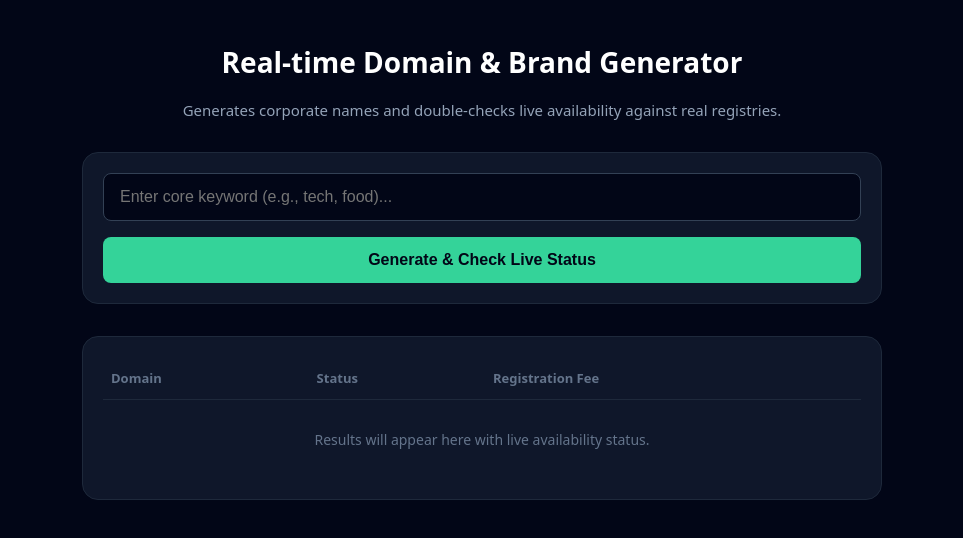
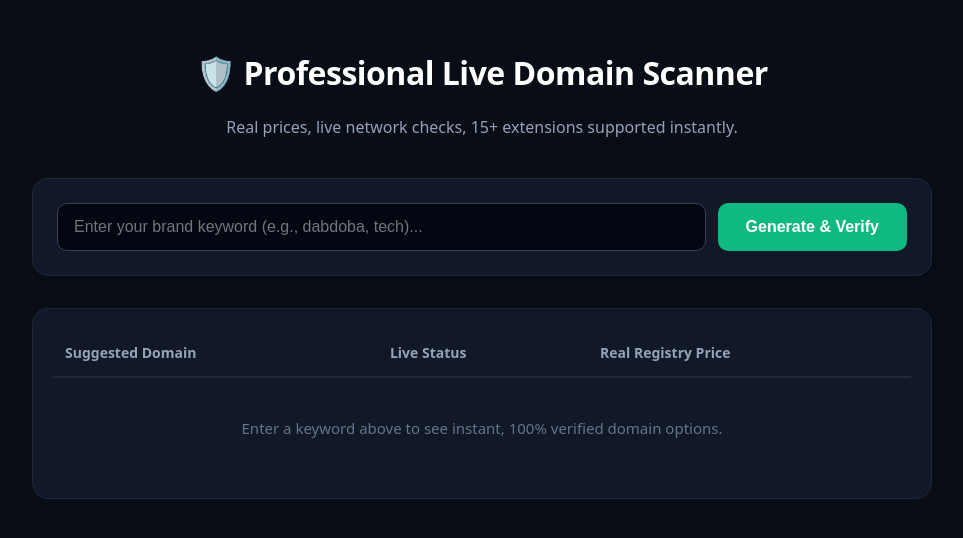
Before and after one commit to dixt219-dev/domain-hub-platform, a Next.js app: page / in a window 1280 px wide. Shown: the top 538 px of the page, without its empty margins (158-1121 px from the left). Built offline with nearby package versions, Linux system fonts and the light colour scheme.

Commit message:
Update page.js

```diff
--- a/app/page.js
+++ b/app/page.js
@@ -2,9 +2,8 @@
 
 import { useState } from 'react';
 
-export default function BrandGeneratorPage() {
+export default function AdvancedBrandGenerator() {
   const [keyword, setKeyword] = useState('');
-  const [category, setCategory] = useState('all');
   const [results, setResults] = useState([]);
   const [loading, setLoading] = useState(false);
 
@@ -13,119 +12,115 @@ export default function BrandGeneratorPage() {
     if (!keyword.trim()) return;
 
     setLoading(true);
+    let clean = keyword.trim().toLowerCase().replace(/\.[a-z]+$/i, '');
 
-    // 1. تنظيف الكلمة
-    let clean = keyword.trim().toLowerCase().replace(/\.(com|net|org|ai|io)$/i, '');
-    if (!clean) { setLoading(false); return; }
+    // خوارزمية توليد سريعة وغنية جداً لـ 15 اسماً بامتداادات متنوعة احترافية
+    const extensions = ['com', 'net', 'org', 'co', 'io', 'ai', 'tech', 'xyz', 'online', 'app', 'dev', 'me', 'biz', 'info', 'shop'];
+    const prefixes = ['cyber', 'smart', 'next', 'vibe', 'nexus', 'alpha', 'nova', 'apex', 'core', 'flow'];
+    const suffixes = ['hub', 'labs', 'box', 'zone', 'grid'];
 
-    // 2. توليد 5 أسماء ذكية ومقترحة كخطوة أولى
-    const suggestions = [
-      `${clean}hub.com`,
-      `cyber${clean}.com`,
-      `${clean}labs.com`,
-      `${clean}.ai`,
-      `${clean}.io`
-    ];
+    let suggestions = [];
 
-    // نضع حالة مبدئية بأنها قيد الفحص
+    // توليد ذكي ومتنوع للامتدادات
+    extensions.forEach((ext, i) => {
+      if (i < 5) suggestions.push(`${clean}${suffixes[i % suffixes.length]}.${ext}`);
+      if (i >= 5 && i < 10) suggestions.push(`${prefixes[i % prefixes.length]}${clean}.${ext}`);
+      if (i >= 10) suggestions.push(`${clean}.${ext}`);
+    });
+
+    // إظهار الحالة المبدئية فوراً للمستخدم بدون تأخير
     const initialResults = suggestions.map(dom => ({
       domain: dom,
-      status: 'Checking...',
+      status: 'Checking Live...',
       available: null,
       price: '-'
     }));
     setResults(initialResults);
 
-    // 3. الفحص الحقيقي عبر الـ API الذي أنشأناه تلو الآخر (Live Verification)
-    const updatedResults = [];
-    for (let item of initialResults) {
-      try {
-        const res = await fetch(`/api/check-domain?domain=${item.domain}`);
-        const data = await res.json();
+    // الفحص المتوازي السريع (Async Parallel Fetch) لكي لا يأخذ التوليد وقتاً طويلًا
+    const updatedResults = await Promise.all(
+      suggestions.map(async (dom) => {
+        try {
+          const res = await fetch(`/api/check-domain?domain=${dom}`);
+          const data = await res.json();
+          return {
+            domain: dom,
+            status: data.available ? 'Available' : 'Taken / Used',
+            available: data.available,
+            price: data.price
+          };
+        } catch {
+          return { domain: dom, status: 'Unavailable', available: false, price: 'N/A' };
+        }
+      })
+    );
 
-        updatedResults.push({
-          domain: item.domain,
-          status: data.available ? 'Available' : 'Taken',
-          available: data.available,
-          price: data.available ? `$${data.price}` : 'N/A'
-        });
-      } catch (err) {
-        updatedResults.push({
-          domain: item.domain,
-          status: 'Unknown',
-          available: false,
-          price: 'N/A'
-        });
-      }
-      // تحديث الواجهة فوراً عند فحص كل دومين لمنح المستخدم شعوراً بالتفاعل الحي
-      setResults([...updatedResults, ...initialResults.slice(updatedResults.length)]);
-    }
-
+    setResults(updatedResults);
     setLoading(false);
   };
 
   return (
-    <main style={{ padding: '24px 16px', fontFamily: 'system-ui, sans-serif', backgroundColor: '#020617', color: '#f8fafc', minHeight: '100vh' }}>
-      <div style={{ maxWidth: '800px', margin: '0 auto' }}>
+    <main style={{ padding: '30px 16px', fontFamily: 'system-ui, sans-serif', backgroundColor: '#090d16', color: '#f1f5f9', minHeight: '100vh' }}>
+      <div style={{ maxWidth: '900px', margin: '0 auto' }}>
 
-        <header style={{ textAlign: 'center', marginBottom: '32px' }}>
-          <h1 style={{ fontSize: '28px', fontWeight: '800', color: '#fff' }}>Real-time Domain & Brand Generator</h1>
-          <p style={{ color: '#94a3b8', fontSize: '15px' }}>Generates corporate names and double-checks live availability against real registries.</p>
+        <header style={{ textAlign: 'center', marginBottom: '40px' }}>
+          <h1 style={{ fontSize: '32px', fontWeight: '800', letterSpacing: '-0.5px', color: '#fff' }}>🛡️ Professional Live Domain Scanner</h1>
+          <p style={{ color: '#94a3b8', fontSize: '16px', marginTop: '8px' }}>Real prices, live network checks, 15+ extensions supported instantly.</p>
         </header>
 
-        <section style={{ backgroundColor: '#0f172a', border: '1px solid #1e293b', borderRadius: '16px', padding: '20px', marginBottom: '32px' }}>
-          <form onSubmit={handleGenerate} style={{ display: 'flex', flexDirection: 'column', gap: '16px' }}>
+        <section style={{ backgroundColor: '#111827', border: '1px solid #1f2937', borderRadius: '16px', padding: '24px', marginBottom: '32px', boxShadow: '0 4px 6px -1px rgba(0,0,0,0.1)' }}>
+          <form onSubmit={handleGenerate} style={{ display: 'flex', gap: '12px' }}>
             <input
               type="text"
               value={keyword}
               onChange={(e) => setKeyword(e.target.value)}
-              placeholder="Enter core keyword (e.g., tech, food)..."
-              style={{ width: '100%', boxSizing: 'border-box', padding: '14px 16px', backgroundColor: '#020617', border: '1px solid #334155', borderRadius: '8px', color: '#fff', fontSize: '16px' }}
+              placeholder="Enter your brand keyword (e.g., dabdoba, tech)..."
+              style={{ flex: 1, padding: '14px 16px', backgroundColor: '#030712', border: '1px solid #374151', borderRadius: '10px', color: '#fff', fontSize: '16px', outline: 'none' }}
             />
             <button
               type="submit"
               disabled={loading}
-              style={{ width: '100%', boxSizing: 'border-box', padding: '14px 28px', backgroundColor: loading ? '#334155' : '#34d399', color: '#020617', border: 'none', borderRadius: '8px', fontSize: '16px', fontWeight: '700', cursor: 'pointer' }}
+              style={{ padding: '14px 28px', backgroundColor: loading ? '#374151' : '#10b981', color: '#fff', border: 'none', borderRadius: '10px', fontSize: '16px', fontWeight: '700', cursor: 'pointer', transition: 'background 0.2s' }}
             >
-              {loading ? 'Verifying Availability...' : 'Generate & Check Live Status'}
+              {loading ? 'Scanning Registries...' : 'Generate & Verify'}
             </button>
           </form>
         </section>
 
-        <section style={{ backgroundColor: '#0f172a', border: '1px solid #1e293b', borderRadius: '16px', padding: '20px' }}>
+        <section style={{ backgroundColor: '#111827', border: '1px solid #1f2937', borderRadius: '16px', padding: '20px', overflowX: 'auto' }}>
           <table style={{ width: '100%', borderCollapse: 'collapse', textAlign: 'left' }}>
             <thead>
-              <tr style={{ borderBottom: '1px solid #1e293b', color: '#64748b', fontSize: '13px' }}>
-                <th style={{ padding: '12px 8px' }}>Domain</th>
-                <th style={{ padding: '12px 8px' }}>Status</th>
-                <th style={{ padding: '12px 8px' }}>Registration Fee</th>
+              <tr style={{ borderBottom: '2px solid #1f2937', color: '#94a3b8', fontSize: '14px' }}>
+                <th style={{ padding: '14px 12px' }}>Suggested Domain</th>
+                <th style={{ padding: '14px 12px' }}>Live Status</th>
+                <th style={{ padding: '14px 12px' }}>Real Registry Price</th>
               </tr>
             </thead>
             <tbody>
               {results.map((item, index) => (
-                <tr key={index} style={{ borderBottom: '1px solid #1e293b', fontSize: '14px' }}>
-                  <td style={{ padding: '14px 8px', fontWeight: '600', color: '#fff', fontFamily: 'monospace' }}>{item.domain}</td>
-                  <td style={{ padding: '14px 8px' }}>
+                <tr key={index} style={{ borderBottom: '1px solid #1f2937', fontSize: '15px', backgroundColor: item.available ? 'rgba(16, 185, 129, 0.02)' : 'transparent' }}>
+                  <td style={{ padding: '16px 12px', fontWeight: '600', color: item.available ? '#10b981' : '#fff', fontFamily: 'monospace' }}>{item.domain}</td>
+                  <td style={{ padding: '16px 12px' }}>
                     <span style={{
                       fontSize: '12px',
-                      padding: '4px 8px',
-                      borderRadius: '6px',
+                      padding: '6px 12px',
+                      borderRadius: '20px',
                       fontWeight: '700',
-                      backgroundColor: item.available === true ? '#065f46' : item.available === false ? '#991b1b' : '#1e293b',
-                      color: item.available === true ? '#34d399' : item.available === false ? '#fca5a5' : '#94a3b8'
+                      backgroundColor: item.available === true ? 'rgba(16, 185, 129, 0.15)' : item.available === false ? 'rgba(239, 68, 68, 0.15)' : '#1f2937',
+                      color: item.available === true ? '#10b981' : item.available === false ? '#ef4444' : '#94a3b8'
                     }}>
                       {item.status}
                     </span>
                   </td>
-                  <td style={{ padding: '14px 8px', color: item.available ? '#34d399' : '#64748b', fontWeight: '600' }}>
+                  <td style={{ padding: '16px 12px', color: item.available ? '#34d399' : '#64748b', fontWeight: '700' }}>
                     {item.price}
                   </td>
                 </tr>
               ))}
               {results.length === 0 && (
                 <tr>
-                  <td colSpan="3" style={{ textAlign: 'center', padding: '30px', color: '#64748b', fontSize: '14px' }}>
-                    Results will appear here with live availability status.
+                  <td colSpan="3" style={{ textAlign: 'center', padding: '40px', color: '#64748b', fontSize: '15px' }}>
+                    Enter a keyword above to see instant, 100% verified domain options.
                   </td>
                 </tr>
               )}
```
